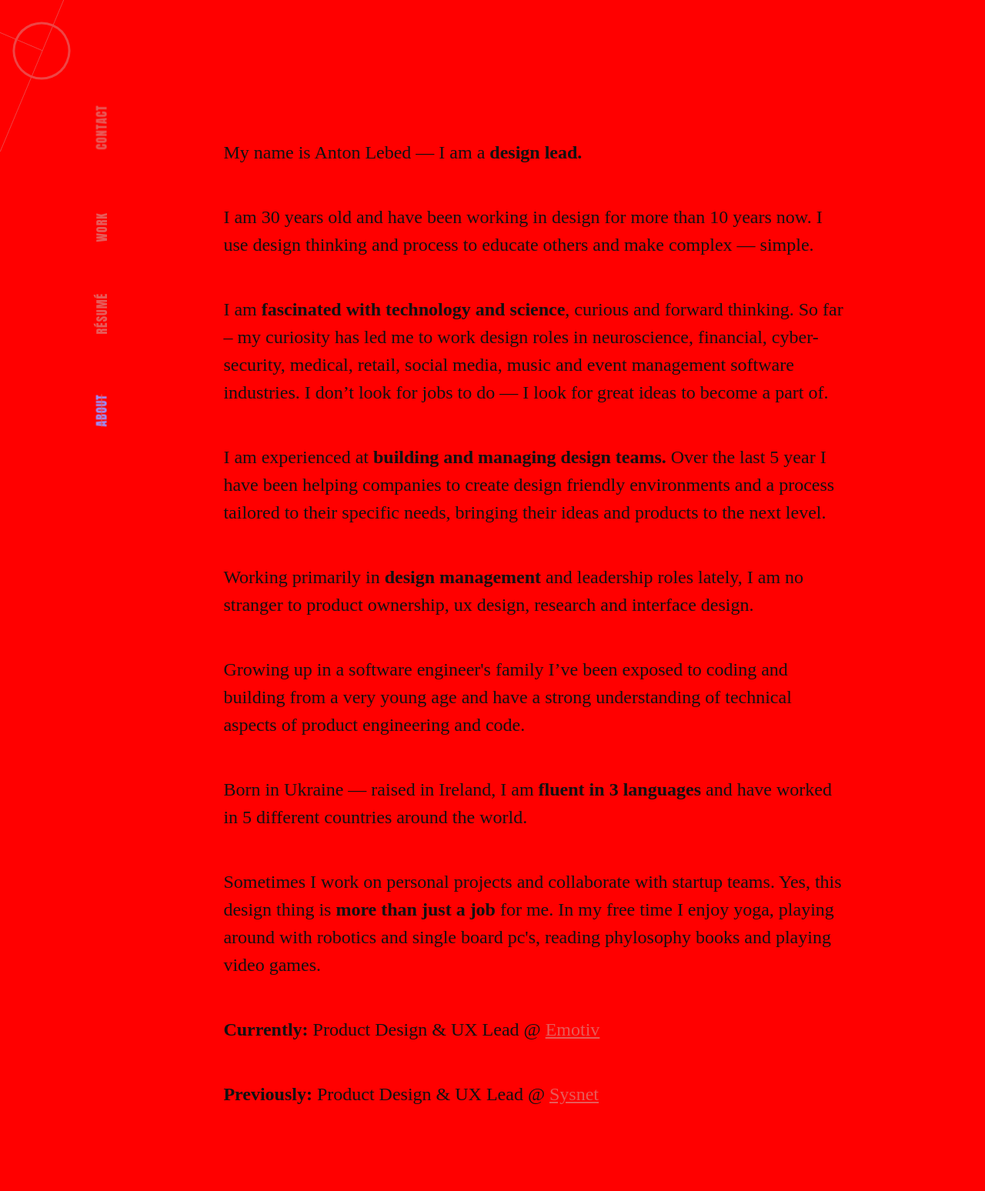
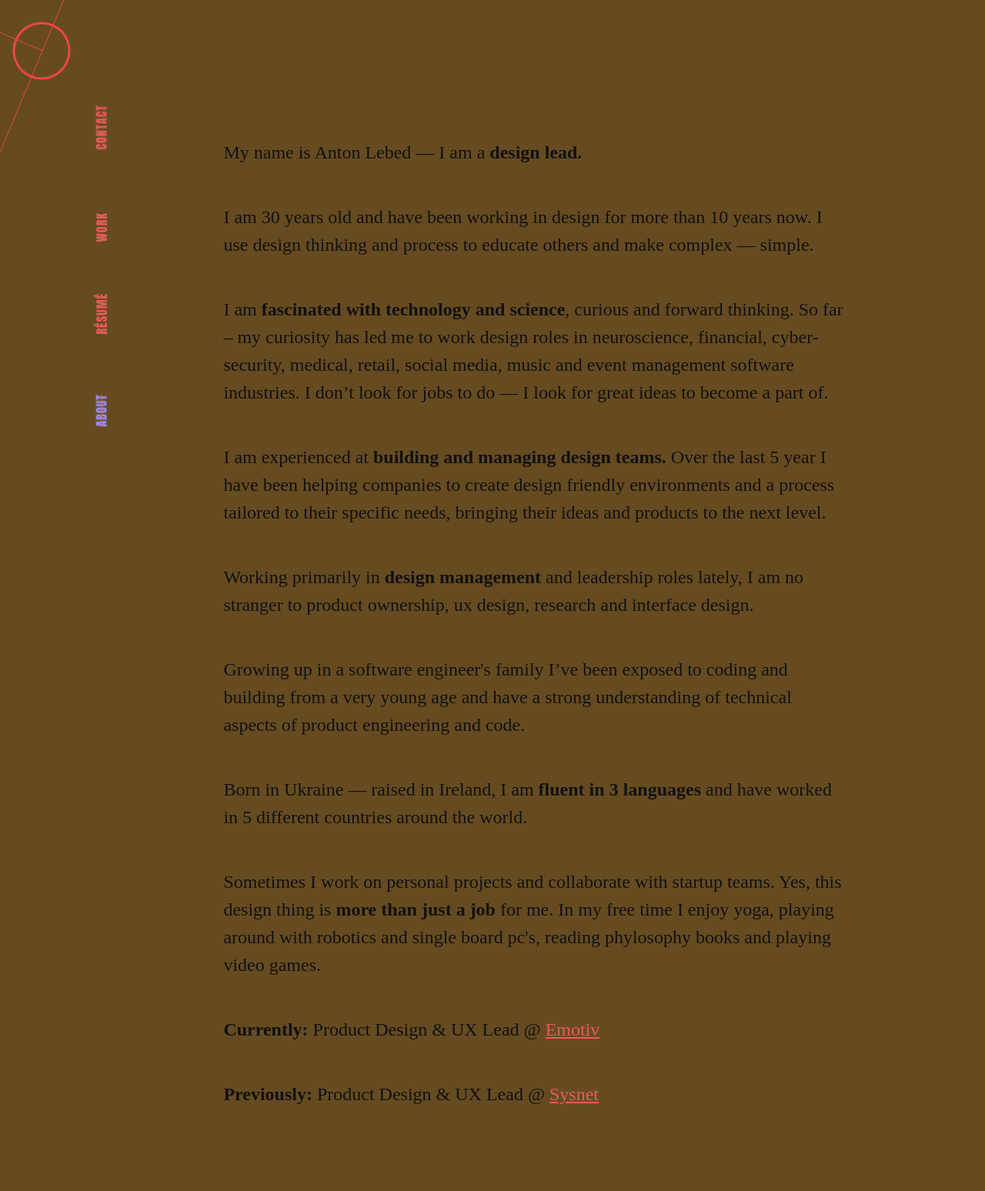
Before and after one commit to ntnlbd/lebedworks, a Jekyll site: the page built from pages/index.md, in a window 1280 px wide. Shown: the whole page at 77% size. Built offline with Jekyll 4.4.1, drawn with Linux system fonts in a browser that asks for light colours; some web fonts are replaced.

Commit message:
Tested with the cloudflare cache purge

```diff
--- a/_sass/works.scss
+++ b/_sass/works.scss
@@ -46,7 +46,10 @@
 
 // Import partials.
 @import
+  "bourbon/bourbon",
+  "neat/neat",
   "animatecss/animate",
   "works/base",
   "works/layout"
+
 ;
--- a/_sass/works/_layout.scss
+++ b/_sass/works/_layout.scss
@@ -3,8 +3,8 @@
  */
 body{
   // background-color: #f4f4f4;
-  background-color: red;
-  // background-color: shade(#ffbb52, 60%);
+  // background-color: red;
+  background-color: shade(#ffbb52, 60%);
   -webkit-tap-highlight-color: rgba($brand-color-2, 0.72);
 }
 
```
